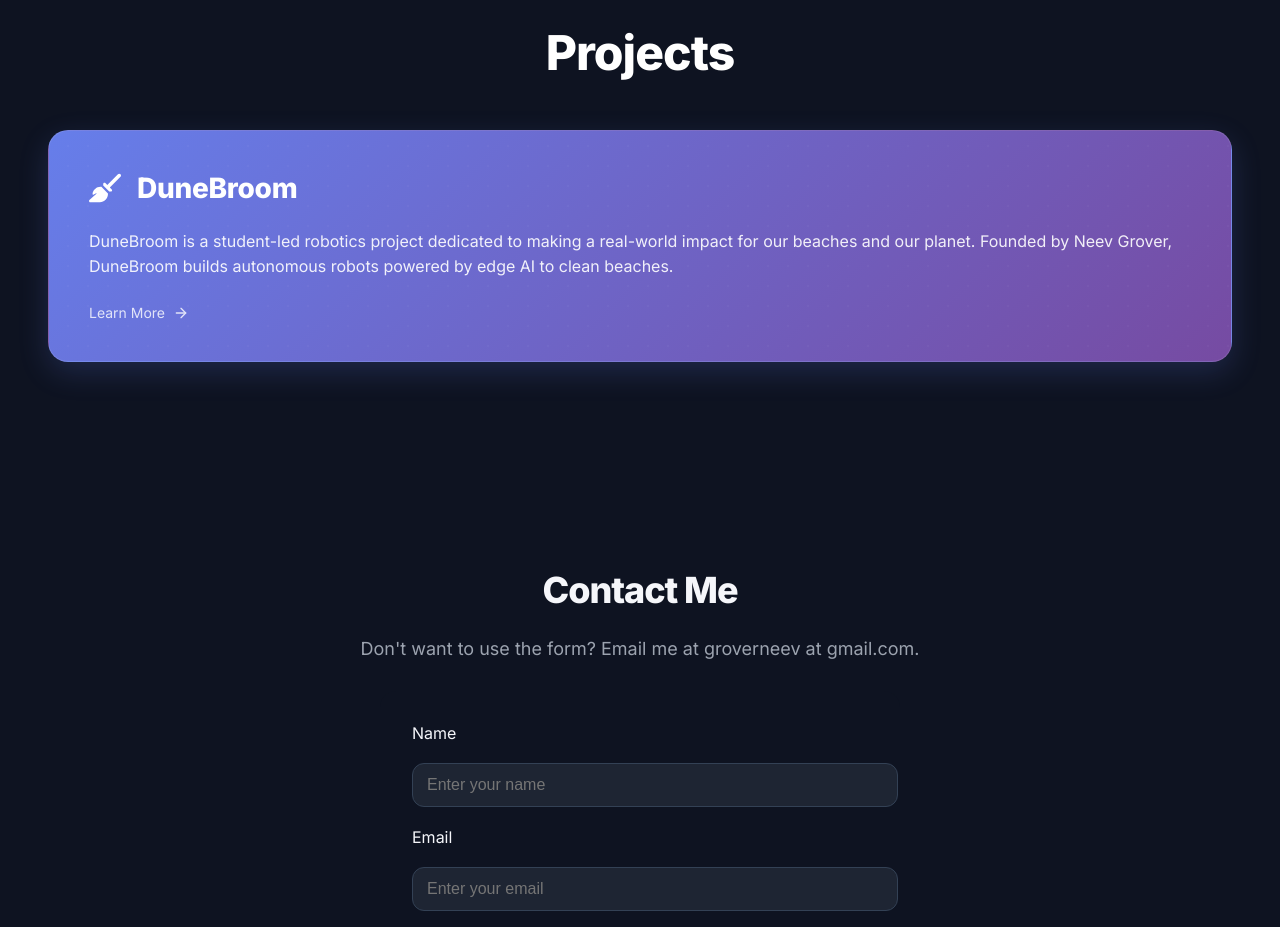
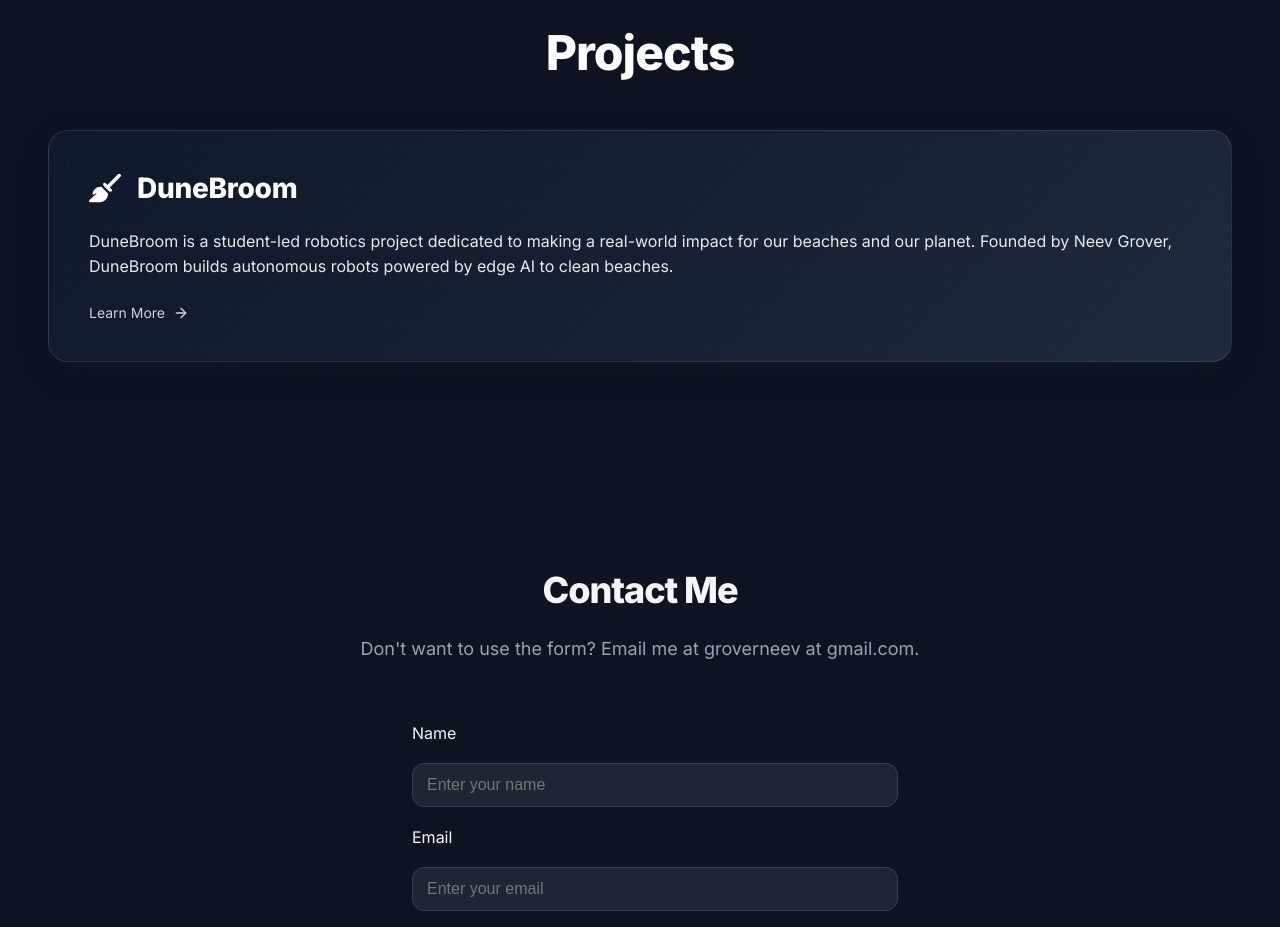
Before and after one commit to groverneev/Neev_Website, a Next.js app: page / in a window 1280 px wide. Shown: the part 860-1787 px from the top of the page. Built offline with nearby package versions, Linux system fonts and the light colour scheme.

Commit message:
updated to darker gradient

```diff
--- a/components/ProjectsSection.tsx
+++ b/components/ProjectsSection.tsx
@@ -47,13 +47,13 @@ export default function ProjectsSection() {
         >
                       <div
               style={{
-              background: "linear-gradient(135deg, #667eea 0%, #764ba2 100%)",
+                background: "linear-gradient(135deg, #0f172a 0%, #1e293b 100%)",
                 borderRadius: "20px",
                 padding: "2.5rem",
                 color: "#fff",
                 textAlign: "left",
                 transition: "all 0.3s ease",
-              boxShadow: "0 10px 30px rgba(102, 126, 234, 0.2)",
+                boxShadow: "0 10px 30px rgba(15, 23, 42, 0.2)",
                 border: "1px solid rgba(255, 255, 255, 0.1)",
                 position: "relative",
                 overflow: "hidden",
@@ -61,11 +61,11 @@ export default function ProjectsSection() {
               }}
             onMouseEnter={(e) => {
               e.currentTarget.style.transform = "translateY(-8px)";
-              e.currentTarget.style.boxShadow = "0 20px 40px rgba(102, 126, 234, 0.3)";
+              e.currentTarget.style.boxShadow = "0 20px 40px rgba(15, 23, 42, 0.3)";
             }}
             onMouseLeave={(e) => {
               e.currentTarget.style.transform = "translateY(0)";
-              e.currentTarget.style.boxShadow = "0 10px 30px rgba(102, 126, 234, 0.2)";
+              e.currentTarget.style.boxShadow = "0 10px 30px rgba(15, 23, 42, 0.2)";
             }}
           >
             {/* Background Pattern */}
```
Lines whose indentation alone changed are shown as unchanged.
